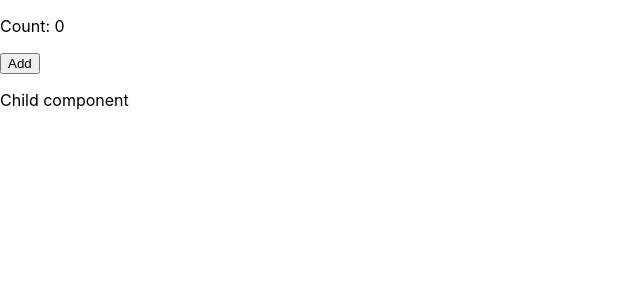
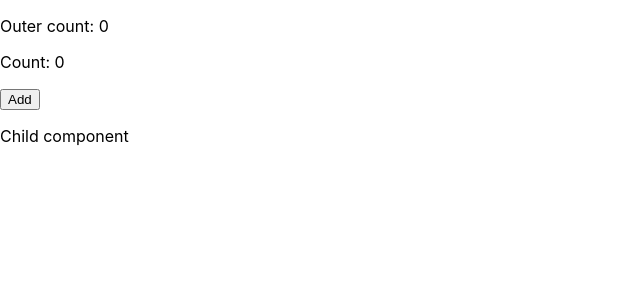
Before and after one commit to kamezoko92017/reactjs-holetex, a React (Create React App) app: page / in a window 1280 px wide. Shown: the top 300 px of the page, without its empty margins (0-640 px from the left). Built offline with nearby package versions, Linux system fonts and the light colour scheme.

Commit message:
React.memo(): tách component, để hạn chế dùng React.memo()

```diff
--- a/src/App.js
+++ b/src/App.js
@@ -3,18 +3,33 @@ import './App.css';
 import ChildComponent from './components/ChildComponent';
 
 function App() {
-  const [count, setCount] = useState(0)
+
   const [name, setName] = useState('David')
 
   const getData = useCallback(() => {
 
   }, [])
 
+  function NewComponent({ children }) {
+    const [count, setCount] = useState(0)
+    return (
+      <>
+        <p>Outer count: {count}</p>
+        <div>
+          <p>Count: {count}</p>
+          <button onClick={() => setCount(count + 1)}>Add</button>
+          {children}
+        </div>
+      </>
+
+    )
+  }
+
   return (
     <>
-      <p>Count: {count}</p>
-      <button onClick={() => setCount(count + 1)}>Add</button>
-      <ChildComponent name={name} getData={getData} />
+      <NewComponent>
+        <ChildComponent name={name} getData={getData} />
+      </NewComponent>
     </>
   );
 }
```
Also changed, not shown: KienThuc.txt.
